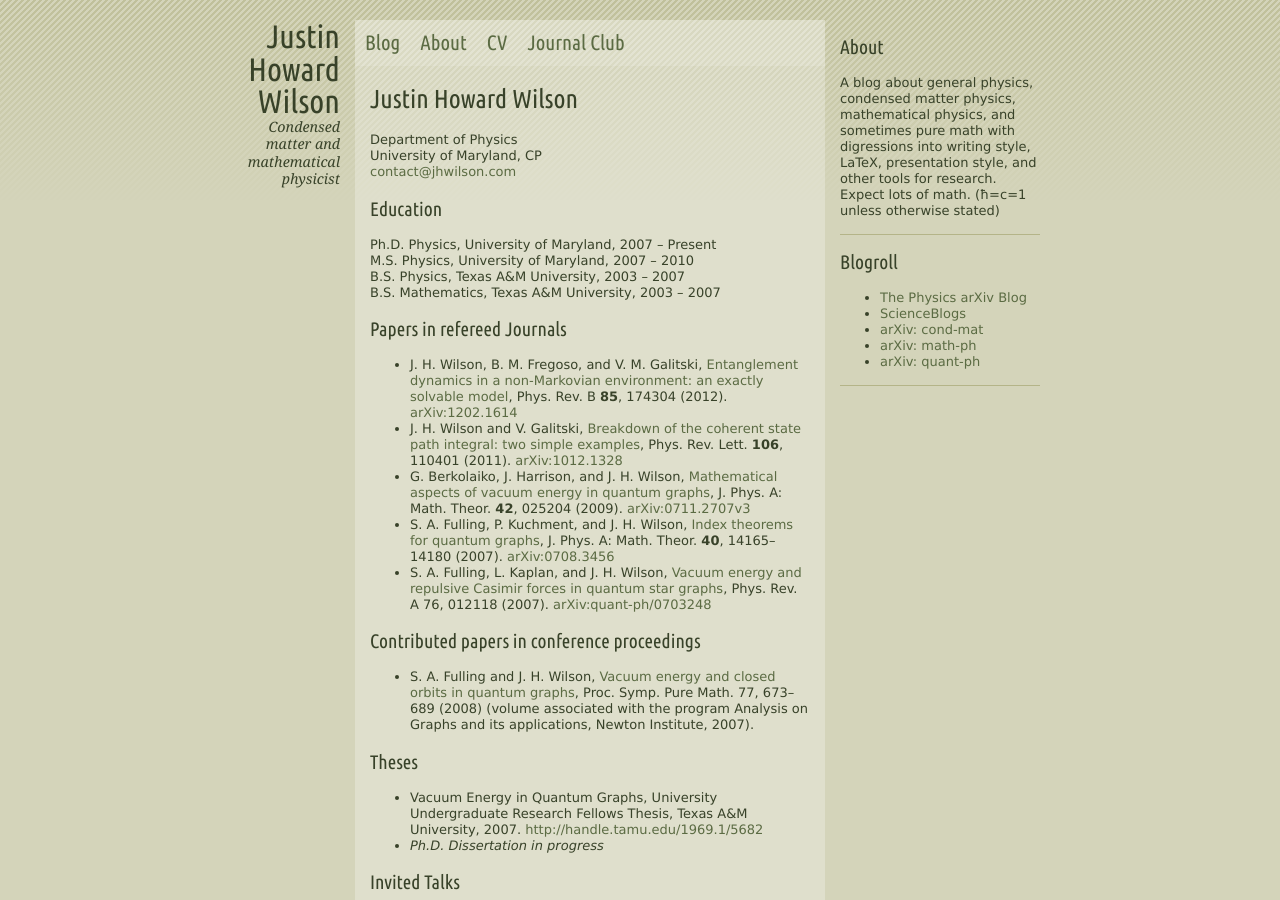
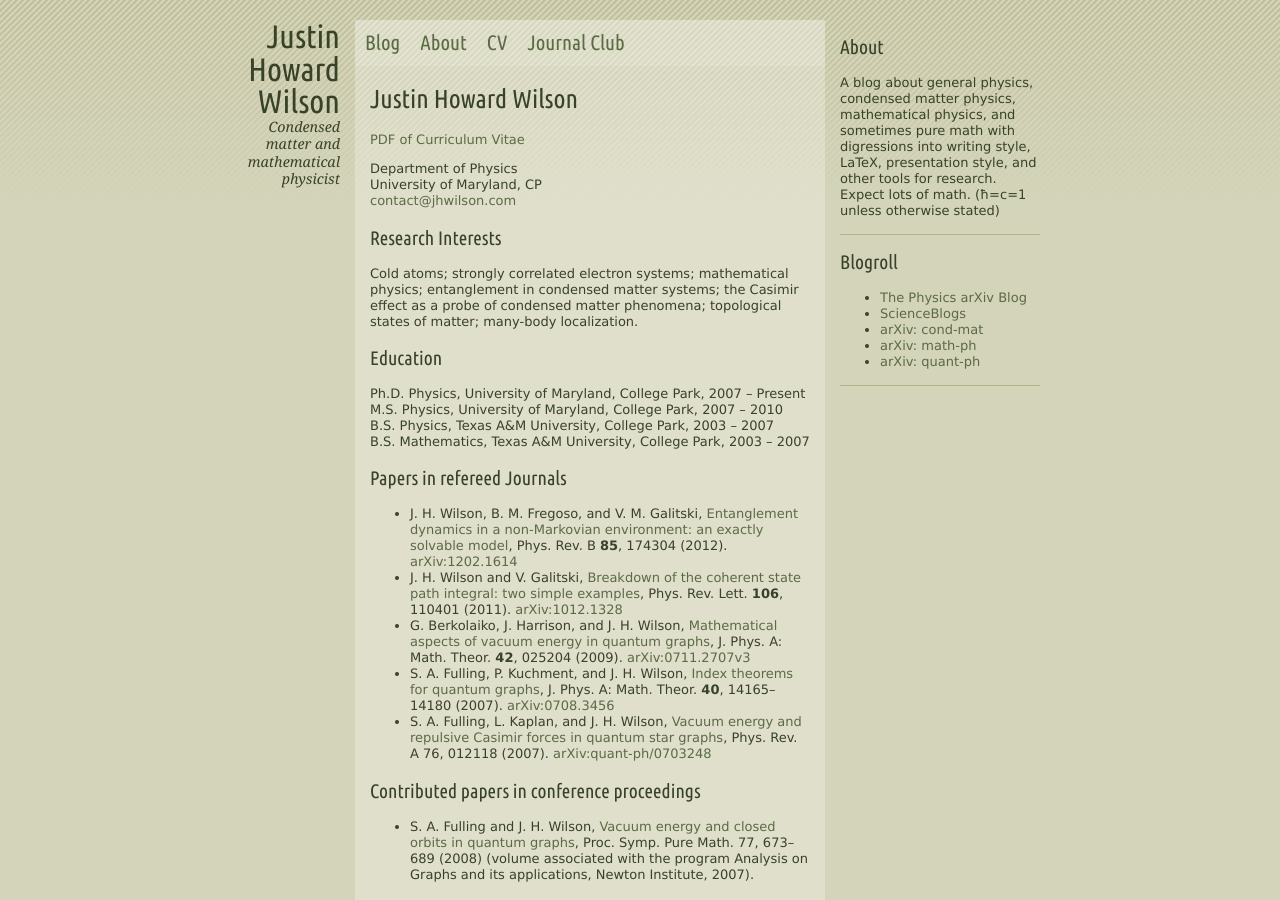
Before and after one commit to jhwilson/old-jhwilson.github.io, a Jekyll site: the page built from cv.markdown, in a window 1280 px wide and 900 px high. Built offline with Jekyll 4.4.1, drawn with Linux system fonts in a browser that asks for light colours; nearby versions of some CDN libraries.

Commit message:
Added PDF CV, still need to update html CV

```diff
--- a/cv.markdown
+++ b/cv.markdown
@@ -5,15 +5,21 @@ title: CV
 
 # Justin Howard Wilson
 
+[PDF of Curriculum Vitae](./Justin_Wilson_CV_0822.pdf)
+
 Department of Physics
 University of Maryland, CP
 <a href="mailto:contact@jhwilson.com">contact@jhwilson.com</a>
 
+## Research Interests
+
+Cold atoms; strongly correlated electron systems; mathematical physics; entanglement in condensed matter systems; the Casimir effect as a probe of condensed matter phenomena; topological states of matter; many-body localization.
+
 ## Education
-Ph.D. Physics, University of Maryland, 2007 -- Present
-M.S. Physics, University of Maryland, 2007 -- 2010
-B.S. Physics, Texas A&M University, 2003 -- 2007
-B.S. Mathematics, Texas A&M University, 2003 -- 2007
+Ph.D. Physics, University of Maryland, College Park, 2007 -- Present
+M.S. Physics, University of Maryland, College Park, 2007 -- 2010
+B.S. Physics, Texas A&M University, College Park, 2003 -- 2007
+B.S. Mathematics, Texas A&M University, College Park, 2003 -- 2007
 
 ## Papers in refereed Journals
 - J. H. Wilson, B. M. Fregoso, and V. M. Galitski, [Entanglement dynamics in a non-Markovian environment: an exactly solvable model](http://prb.aps.org/abstract/PRB/v85/i17/e174304), Phys. Rev. B **85**, 174304 (2012). [arXiv:1202.1614](http://arxiv.org/pdf/1202.1614)
```
Also changed, not shown: 2 other files.
